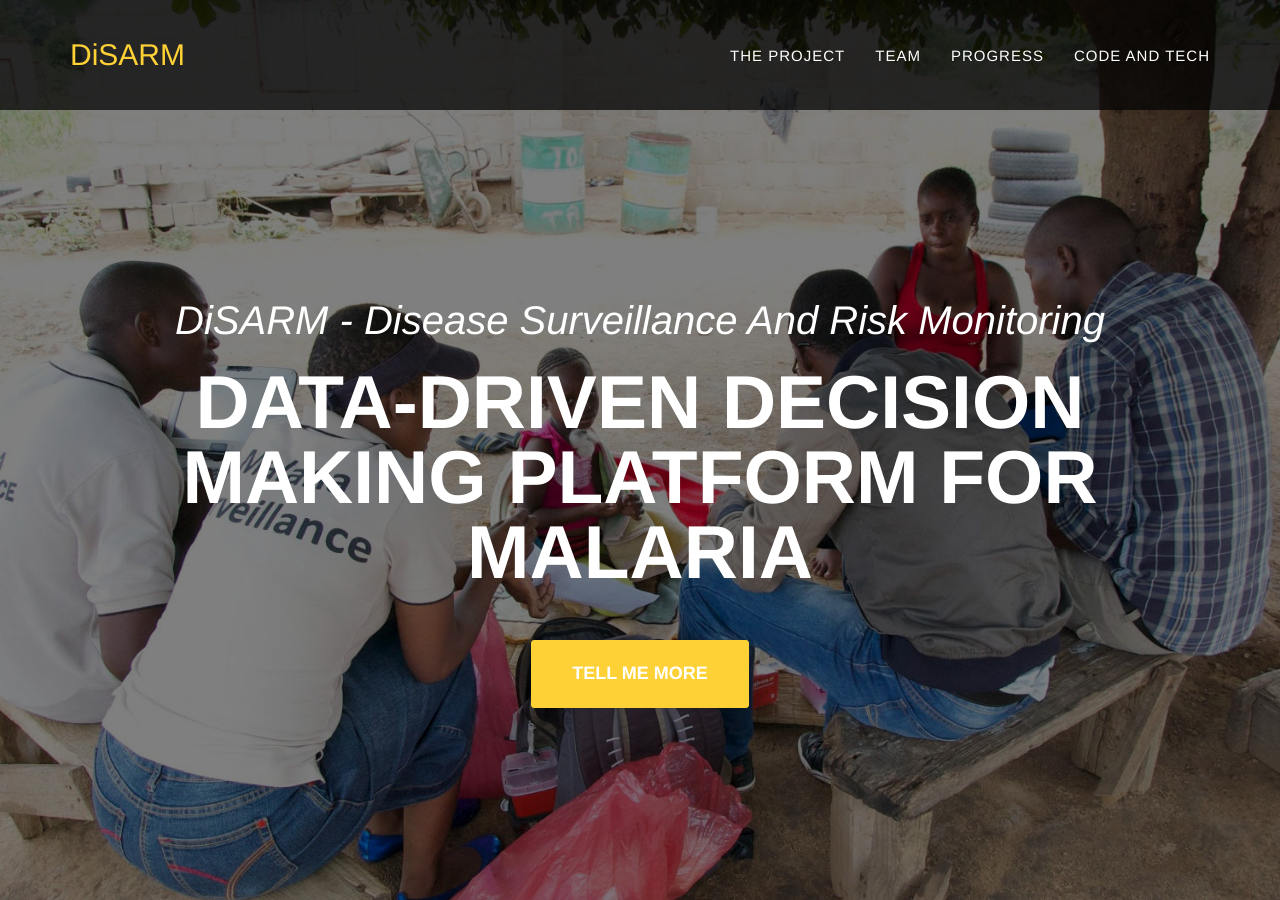
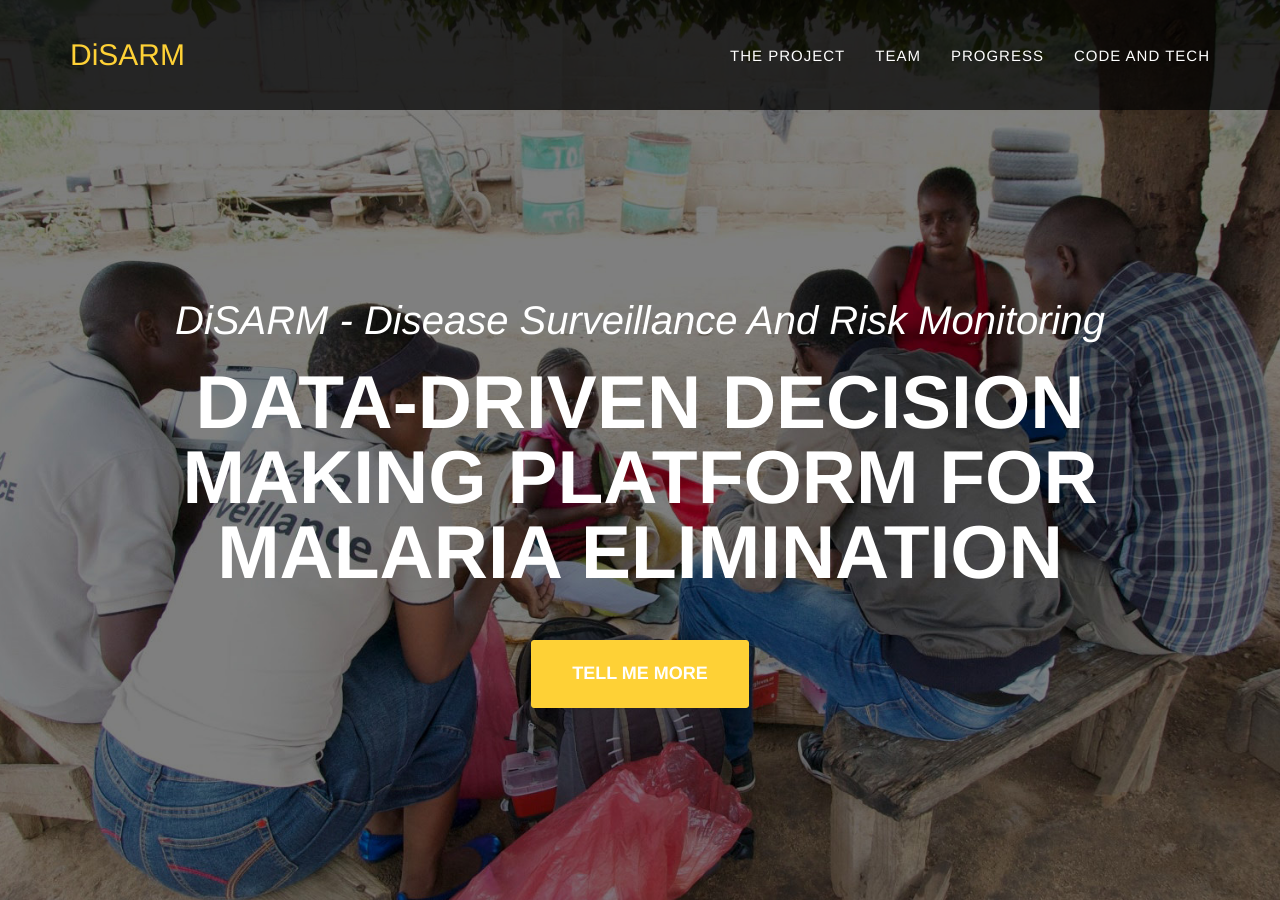
Before and after one commit to disarm-platform/disarm-website, a Jekyll site: the page built from index.html, in a window 1280 px wide and 900 px high. Built offline with Jekyll 4.4.1, drawn with Linux system fonts in a browser that asks for light colours; some web fonts are replaced.

Commit message:
Add 'elimination'

```diff
--- a/_includes/header.html
+++ b/_includes/header.html
@@ -4,7 +4,7 @@
         <div class="container">
             <div class="intro-text">
                 <div class="intro-lead-in">DiSARM - Disease Surveillance And Risk Monitoring</div>
-                <div class="intro-heading">Data-driven decision making platform for malaria</div>
+                <div class="intro-heading">Data-driven decision making platform for malaria elimination</div>
                 <a href="#about" class="page-scroll btn btn-xl">Tell Me More</a>
             </div>
         </div>
```
